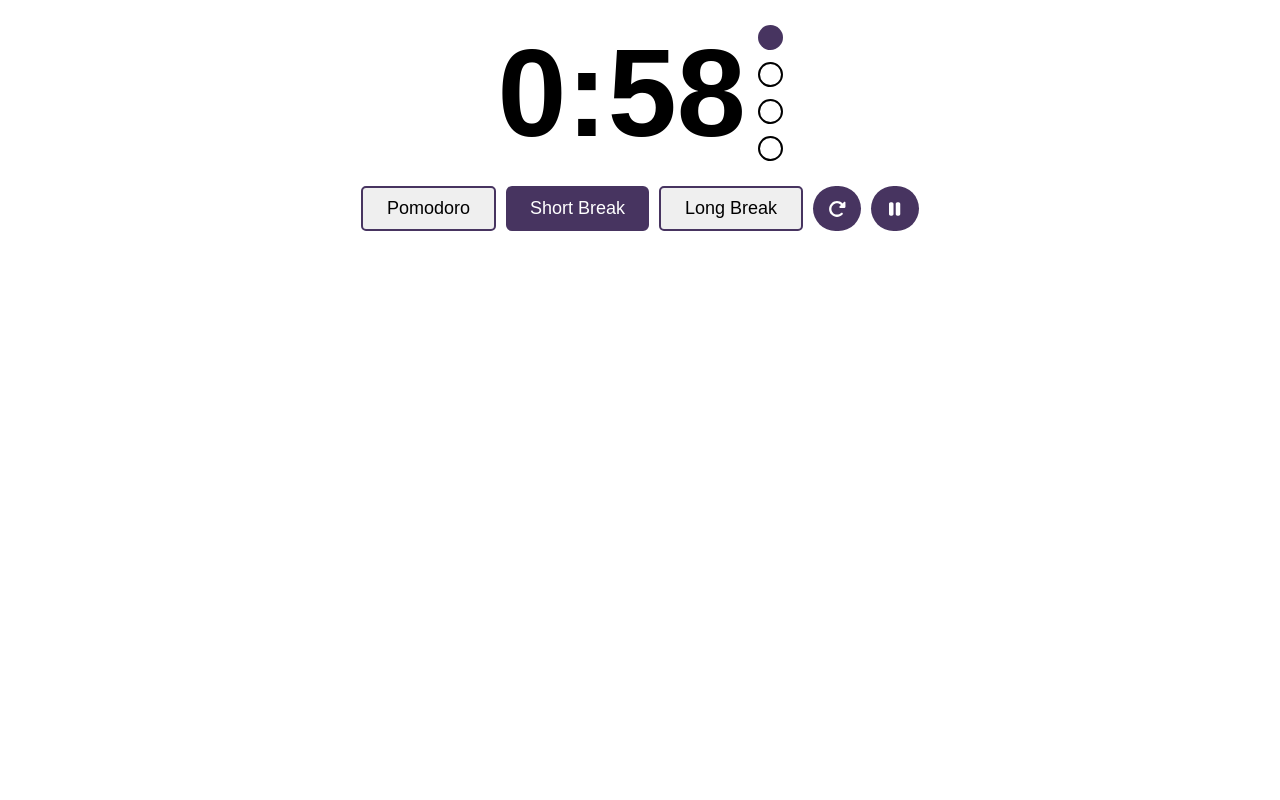
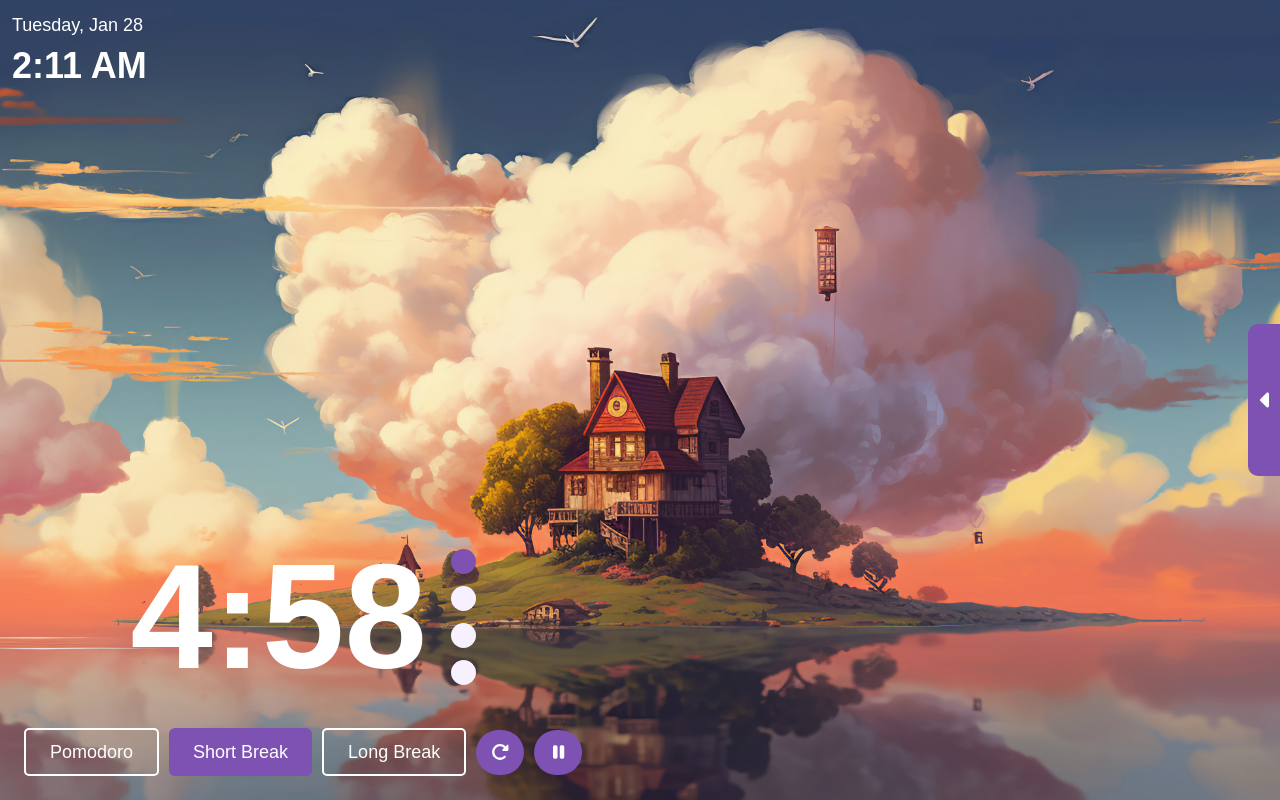
Before and after one commit to nrdmartinezz/Momentum-App, a React app: page / in a window 1280 px wide. Both pictures are taken after a click on the button "Short Break". Built offline with nearby package versions, Linux system fonts and the light colour scheme; the HTML template or start-up script is replaced by a standard one; a web font is replaced by a local one.

Commit message:
Adds Background Adds Day/Time Widget Adds TaskList style and functionality

```diff
--- /dev/null
+++ b/src/assets/data/tasks.json
@@ -0,0 +1,20 @@
+{"tasks":[
+    {
+        "title": "Task 1",
+        "description": "This is the first task",
+        "dueDate": "2023-10-01",
+        "subTasks": ["Subtask 1.1", "Subtask 1.2"]
+    },
+    {
+        "title": "Task 2",
+        "description": "This is the second task",
+        "dueDate": "2023-10-02",
+        "subTasks": ["Subtask 2.1"]
+    },
+    {
+        "title": "Task 3",
+        "description": "This is the third task",
+        "dueDate": "2023-10-03",
+        "subTasks": []
+    }
+]}
--- /dev/null
+++ b/src/components/DayTimeWidget.jsx
@@ -0,0 +1,48 @@
+import { useEffect, useState } from 'react';
+
+const DayTimeWidget = () => {
+    const [currentDate, setCurrentDate] = useState(new Date());
+    const [showColon, setShowColon] = useState(true);
+
+    useEffect(() => {
+        const timer = setInterval(() => {
+            setCurrentDate(new Date());
+        }, 1000);
+
+        return () => clearInterval(timer);
+    }, []);
+
+    useEffect(() => {
+        const blinkTimer = setInterval(() => {
+            setShowColon(prevShowColon => !prevShowColon);
+        }, 1000);
+
+        return () => clearInterval(blinkTimer);
+    }, []);
+
+    const formatDate = (date) => {
+        const options = { month: 'short', day: 'numeric', weekday: 'long' };
+        return date.toLocaleDateString('en-US', options);
+    };
+
+    const formatTime = (date) => {
+        const options = { hour: 'numeric', minute: 'numeric', hour12: true };
+        return date.toLocaleTimeString('en-US', options);
+    };
+
+    const timeString = formatTime(currentDate);
+    const [hours, minutes] = timeString.split(':');
+
+    return (
+        <div className='day-time-widget adrianna-bold'>
+            <div className='date-text'>{formatDate(currentDate)}</div>
+            <div className='time-text'>
+                {hours}
+                <span style={{ visibility: showColon ? 'visible' : 'hidden' }}>:</span>
+                {minutes}
+            </div>
+        </div>
+    );
+};
+
+export default DayTimeWidget;
--- a/src/components/FocusTimer.jsx
+++ b/src/components/FocusTimer.jsx
@@ -14,7 +14,7 @@
   longBreakDuration,
 }) => {
   const [timeRemaining, setTimeRemaining] = useState(workDuration * 60);
-  const [mode, setMode] = useState(true);
+  const [mode, setMode] = useState("WORK");
   const [isRunning, setIsRunning] = useState(false);
 
   const timerController = useMemo(
--- /dev/null
+++ b/src/components/TaskList.jsx
@@ -0,0 +1,53 @@
+import PropTypes from "prop-types";
+import { useState } from "react";
+import { FontAwesomeIcon } from "@fortawesome/react-fontawesome";
+import { faCaretLeft } from "@fortawesome/free-solid-svg-icons";
+
+const TaskList = ({ tasks }) => {
+  const [isVisible, setIsVisible] = useState(false);
+
+  const ToggleTaskList = () => {
+    console.log("toggle: ", isVisible);
+    setIsVisible(!isVisible);
+  };
+
+  return (
+    <div className={"task-list " + (isVisible ? "" : "hidden-task-list")}>
+      <div
+        onClick={ToggleTaskList}
+        className={"toggle-task-list " + (isVisible ? "rotate-icon" : "")}
+      >
+        <FontAwesomeIcon icon={faCaretLeft} />
+      </div>
+      <div className={"task-list-container adrianna-regular"}>
+        {tasks.map((task, index) => (
+          <div key={index} className="task-card">
+            <h3>{task.title}</h3>
+            {task.description && <p>{task.description}</p>}
+            {task.dueDate && <p>Due Date: {task.dueDate}</p>}
+            {task.subTasks && task.subTasks.length > 0 && (
+              <ul>
+                {task.subTasks.map((subTask, subIndex) => (
+                  <li key={subIndex}>{subTask}</li>
+                ))}
+              </ul>
+            )}
+          </div>
+        ))}
+      </div>
+    </div>
+  );
+};
+
+TaskList.propTypes = {
+  tasks: PropTypes.arrayOf(
+    PropTypes.shape({
+      title: PropTypes.string.isRequired,
+      description: PropTypes.string,
+      dueDate: PropTypes.string,
+      subTasks: PropTypes.arrayOf(PropTypes.string),
+    })
+  ).isRequired,
+};
+
+export default TaskList;
--- a/src/pages/App.jsx
+++ b/src/pages/App.jsx
@@ -1,13 +1,21 @@
+import DayTimeWidget from "../components/DayTimeWidget";
+import FocusTimer from "../components/FocusTimer";
+import Tasks from "../assets/data/tasks.json";
+import TaskList from "../components/TaskList";
 
-import FocusTimer from "../components/FocusTimer"
 
 function App() {
-
   return (
-    <>
-  <FocusTimer workDuration={35} shortbreakDuration={1} longBreakDuration={15} />
-    </>
-  )
+    <div className="app-container">
+      <DayTimeWidget></DayTimeWidget>
+      <TaskList tasks={Tasks.tasks}></TaskList>
+      <FocusTimer
+        workDuration={35}
+        shortbreakDuration={5}
+        longBreakDuration={15}
+      />
+    </div>
+  );
 }
 
-export default App
+export default App;
--- a/src/styles/base/_typography.css
+++ b/src/styles/base/_typography.css
@@ -12,7 +12,7 @@
   font-style: italic;
 }
 
-.adriana-bold {
+.adrianna-bold {
   font-family: "adrianna", sans-serif;
   font-weight: 700;
   font-style: normal;
--- /dev/null
+++ b/src/styles/components/_day_time_widget.css
@@ -0,0 +1,15 @@
+.day-time-widget{
+    flex-direction: column;
+    max-width: 300px;
+    max-height: fit-content;
+    color: var(--global-color-white);
+    padding: 12px;
+    .time-text{
+        font-size: 36px;
+    }
+    .date-text{
+       font-weight: 400;
+       font-size: 18px;
+
+    }
+}
--- a/src/styles/components/_focus_timer.css
+++ b/src/styles/components/_focus_timer.css
@@ -3,18 +3,26 @@
   flex-direction: column;
   align-items: center;
   justify-content: center;
+  max-height: 270px;
+  max-width: 600px;
+  margin: 24px 24px;
+  align-self: flex-start;
+  justify-self: flex-end;
 }
 
+
 .timer-text {
-  font-size: 124px;
+  font-size: 148px;
+  color: var(--global-color-white);
   font-family: "adrianna", sans-serif;
+  margin-right: 12px;
 }
 
 .timer-controls {
   column-gap: 10px;
   .active-btn {
     font-family: "adrianna", sans-serif;
-    background-color: var(--global-color-purple);
+    background-color: var(--global-color-light-purple);
     color: var(--global-color-white);
     border: none;
     border-radius: 6px;
@@ -27,14 +35,16 @@
   .clear-btn {
     font-family: "adrianna", sans-serif;
     font-size: 18px;
-    border: 2px solid var(--global-color-purple);
+    border: 2px solid var(--global-color-white);
     border-radius: 5px;
     padding: 6px 24px;
     cursor: pointer;
+    background-color: transparent;
+    color: var(--global-color-white);
   }
-  .simple-controls{
+  .simple-controls {
     margin: auto;
-    border-radius:  100px;
+    border-radius: 100px;
     max-width: 45px;
     width: 45px;
     max-height: 45px;
@@ -43,7 +53,8 @@
     align-content: center;
     justify-content: center;
     font-size: 18px;
-    svg{
+    /* background-color: var(--global-color-purple); */
+    svg {
       margin: auto;
     }
   }
@@ -54,15 +65,15 @@
   row-gap: 12px;
   justify-content: center;
   align-content: center;
-  margin-left:12px;
+  margin-left: 12px;
   .interval-counter-dot {
     width: 25px;
     max-height: 25px;
     border-radius: 1000px;
-    border: 2px solid #000;
+    background-color: var(--global-color-white-lavendar);
   }
   .interval-counter-dot.interval-active {
-    background-color: var(--global-color-purple);
+    background-color: var(--global-color-light-purple);
     border: unset;
   }
 }
--- /dev/null
+++ b/src/styles/components/_task_list.css
@@ -0,0 +1,39 @@
+.task-list-container{
+    color:var(--global-color-white);
+    flex-direction: column;
+    backdrop-filter: blur(5px);
+    background-color: rgba(0, 0, 0, 0.26);
+    padding: 12px 24px;
+    min-height: 100vh;
+}
+
+.task-list{
+    position: fixed;
+    right: 0;
+    min-width: 250px;
+    transition: right 0.4s ease-in-out; /* Add transition for right property */
+}
+
+.task-card{
+    flex-direction: column;
+}
+
+.toggle-task-list{
+    max-width: fit-content;
+    color: var(--global-color-white);
+    padding: 64px 12px;
+    max-height: max-content;
+    background-color: var(--global-color-light-purple);
+    margin: auto;
+    border-radius: 10px 0px 0px 10px;
+    transition: .3s;
+    font-size: 24px;
+}
+
+
+.toggle-task-list.rotate-icon svg{
+    transform: rotate(180deg);
+}
+.hidden-task-list{
+    right:-218px
+}
--- a/src/styles/index.css
+++ b/src/styles/index.css
@@ -3,6 +3,8 @@
 @import "./base/_variables.css";
 
 @import "./components/_focus_timer.css";
+@import "./components/_day_time_widget.css";
+@import "./components/_task_list.css";
 
 @import "./layout/_default.css";
 
--- a/src/styles/pages/_app.css
+++ b/src/styles/pages/_app.css
@@ -1,3 +1,10 @@
-div{
-    /* border: 1px solid #000; */
+.app-container{
+    min-width: 100vw;
+   min-height: 100vh;
+    background-image: url("../../assets/images/AdobeStock_609028832.jpeg");
+    background-repeat: no-repeat;
+    background-size: cover;
+    background-position: center;
+    flex-direction: column;
+    justify-content: space-between;
 }
```
Also changed, not shown: src/assets/images/AdobeStock_609028832.jpeg (added).
